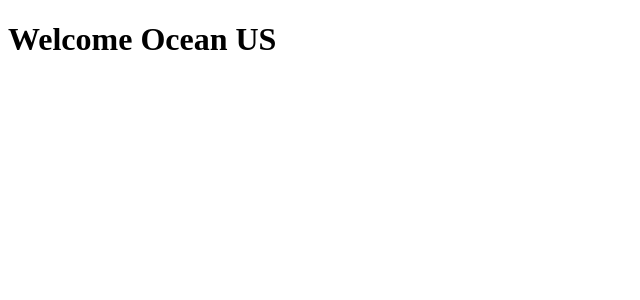
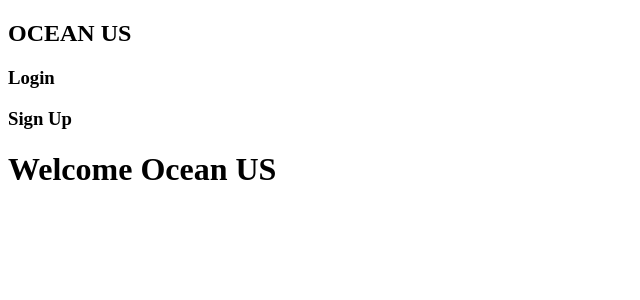
Before and after one commit to LuisCastilloKC/Ocean-us, a React (Create React App) app in the folder ocean-us-frontend/: page / in a window 1280 px wide. Shown: the top 300 px of the page, without its empty margins (0-640 px from the left). Built offline with nearby package versions, Linux system fonts and the light colour scheme.

Commit message:
add Navbar component

```diff
--- a/ocean-us-frontend/src/App.js
+++ b/ocean-us-frontend/src/App.js
@@ -1,8 +1,10 @@
+import Navbar from "./components/Navbar/Navbar";
 
 
 function App() {
   return (
     <div className="App">
+      <Navbar />
       <h1>Welcome Ocean US</h1>
     </div>
   );
--- /dev/null
+++ b/ocean-us-frontend/src/components/Navbar/Navbar.jsx
@@ -0,0 +1,21 @@
+import React from "react";
+
+const Navbar = () => {
+  return (
+    <nav>
+      <div>
+        <h1>OCEAN US</h1>
+        <div>
+          <div>
+            <h3>Login</h3>
+          </div>
+          <div>
+            <h3>Sign Up</h3>
+          </div>
+        </div>
+      </div>
+    </nav>
+  );
+};
+
+export default Navbar;
```
Also changed, not shown: ocean-us-frontend/src/Pages/Navbar/Navbar.jsx (deleted).
